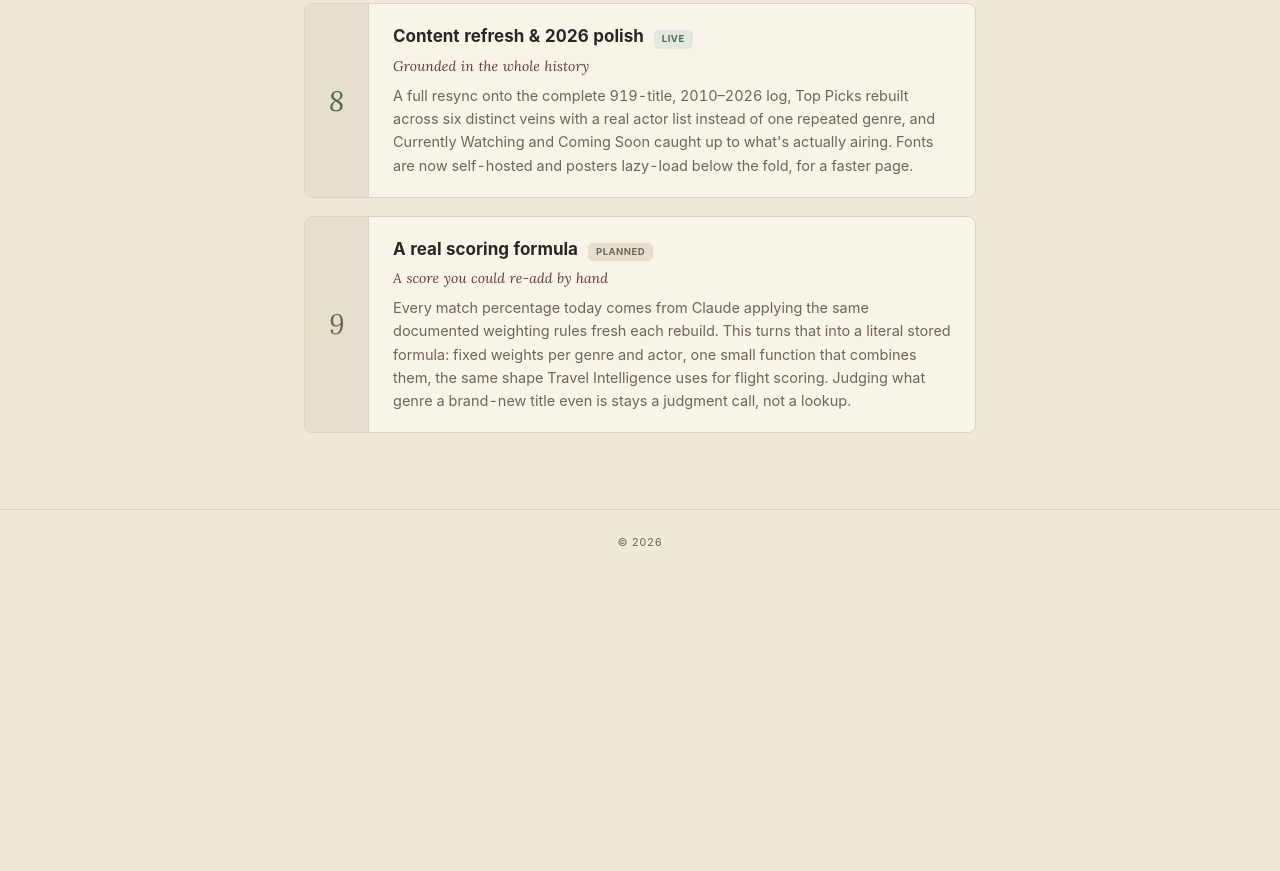
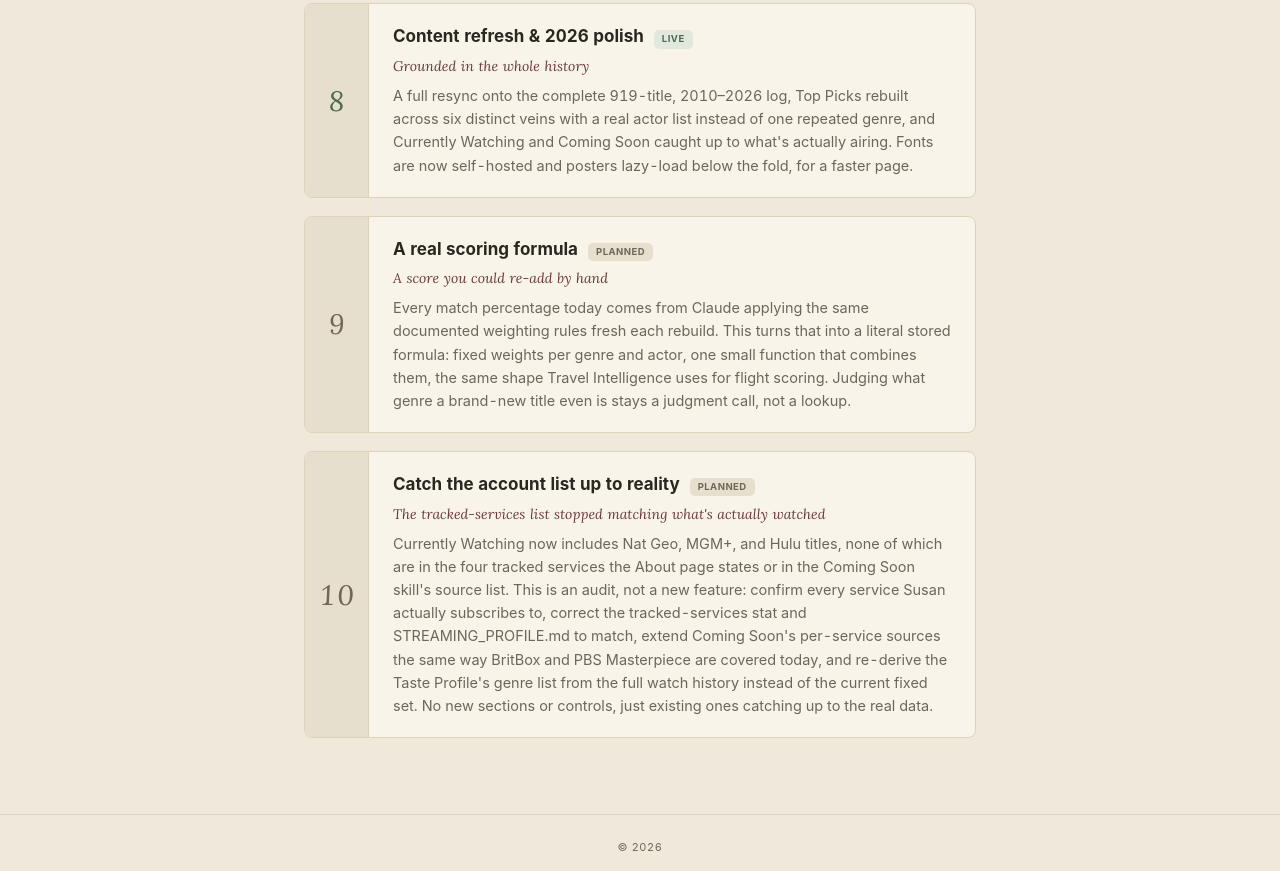
Before and after one commit to snesbitt/streaming-scout, a website: page roadmap.html in a window 1280 px wide. Shown: the part 1926-2797 px from the top of the page. Before the commit the page ends 2525 px from the top, so only its background shows below. Drawn offline with Linux system fonts and the light colour scheme.

Commit message:
Roadmap: add Phase 10, audit tracked services/coming-soon sources/taste profile against what's actually watched

```diff
--- a/roadmap.html
+++ b/roadmap.html
@@ -34,7 +34,7 @@
 <main>
   <div class="wrap">
     <p class="eyebrow">Roadmap · built in deliberate phases</p>
-    <h1 class="page-title">Five phases live. Four to go.</h1>
+    <h1 class="page-title">Five phases live. Five to go.</h1>
     <p class="lede">The plugin, the dashboard, the domain, scheduled resync, and this month's content refresh are done. A real backend is underway. What's next is listed honestly below.</p>
 
     <nav class="roadmap-overview" aria-label="All phases at a glance">
@@ -47,6 +47,7 @@
       <a href="#phase-07" class="ro-chip ro-planned"><span class="ro-dot" aria-hidden="true">○</span>07 protect saved changes</a>
       <a href="#phase-08" class="ro-chip ro-live"><span class="ro-dot" aria-hidden="true">●</span>08 content refresh &amp; polish</a>
       <a href="#phase-09" class="ro-chip ro-planned"><span class="ro-dot" aria-hidden="true">○</span>09 a real scoring formula</a>
+      <a href="#phase-10" class="ro-chip ro-planned"><span class="ro-dot" aria-hidden="true">○</span>10 catch account list up to reality</a>
     </nav>
 
     <div class="phase" id="phase-01">
@@ -157,6 +158,18 @@
       </div>
     </div>
 
+    <div class="phase" id="phase-10">
+      <div class="phase__rail">10</div>
+      <div class="phase__body">
+        <div class="phase__head">
+          <h2 class="phase__name">Catch the account list up to reality</h2>
+          <span class="phase__status phase__status--planned">Planned</span>
+        </div>
+        <p class="phase__focus">The tracked-services list stopped matching what's actually watched</p>
+        <p class="phase__covers">Currently Watching now includes Nat Geo, MGM+, and Hulu titles, none of which are in the four tracked services the About page states or in the Coming Soon skill's source list. This is an audit, not a new feature: confirm every service Susan actually subscribes to, correct the tracked-services stat and STREAMING_PROFILE.md to match, extend Coming Soon's per-service sources the same way BritBox and PBS Masterpiece are covered today, and re-derive the Taste Profile's genre list from the full watch history instead of the current fixed set. No new sections or controls, just existing ones catching up to the real data.</p>
+      </div>
+    </div>
+
   </div>
 </main>
 
```
